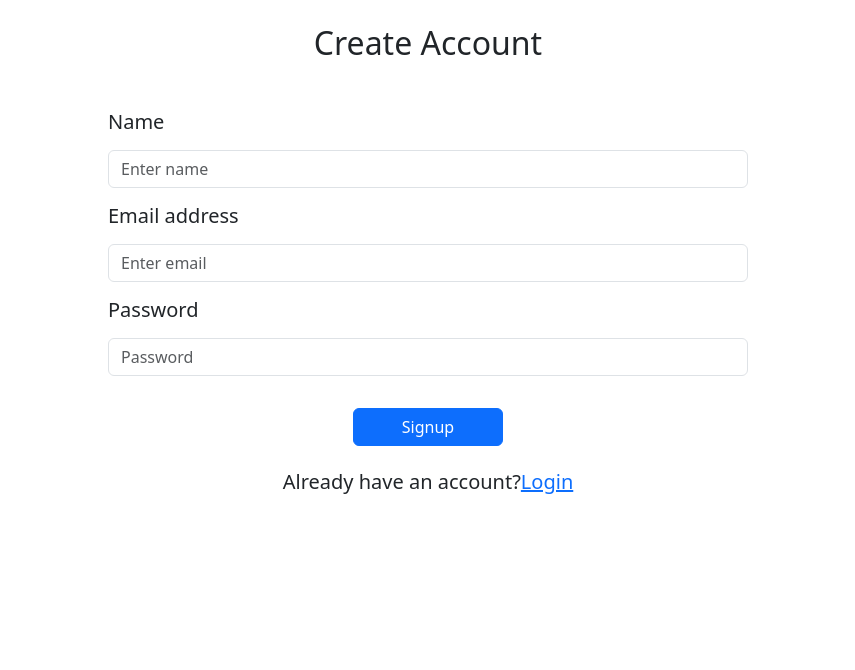
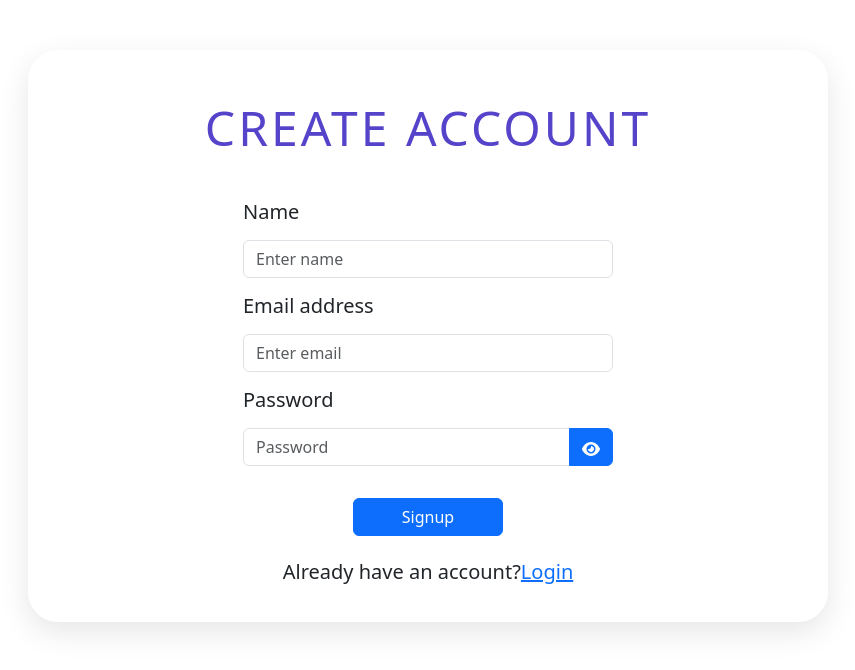
Before and after one commit to Maharajankannan/todos, a React (Vite) app: page /signup in a window 1280 px wide. Shown: the top 670 px of the page, without its empty margins (212-1067 px from the left). Built offline with nearby package versions, Linux system fonts and the light colour scheme.

Commit message:
final-changes

```diff
--- a/package.json
+++ b/package.json
@@ -11,6 +11,7 @@
   "dependencies": {
     "@reduxjs/toolkit": "^1.9.5",
     "bootstrap": "^5.3.1",
+    "bootstrap-icons": "^1.10.5",
     "react": "^18.2.0",
     "react-bootstrap": "^2.8.0",
     "react-dom": "^18.2.0",
--- a/src/App.css
+++ b/src/App.css
@@ -19,3 +19,21 @@
 .pointer{
     cursor: pointer;
 }
+.new-form{
+    max-width: 800px;
+    margin: 50px auto;
+    position: relative;
+    box-shadow: 0 10px 30px 0 rgba(0, 0,0,0.1);
+    padding: 30px;
+    border-radius: 30px ;
+}
+.new-form .title{
+    text-transform: uppercase;
+    text-align: center;
+    letter-spacing: 3px;
+    font-size: 3em;
+    line-height: 48px;
+    /* padding-bottom: 20px; */
+    color: #5543ca;
+
+}
--- a/src/components/todos/Todos.jsx
+++ b/src/components/todos/Todos.jsx
@@ -59,7 +59,7 @@ const Todos = () => {
     <div>
       <div className="d-flex justify-content-between p-4">
         <h1>Sample API</h1>
-        {!user[0]?.loginState ?(
+        {!user?.loginState ?(
             <Link to="/signup">
             <Button variant="primary" size="lg">
               Login/Signup
@@ -76,7 +76,7 @@ const Todos = () => {
 
       <div>
         <div className="d-flex justify-content-between m-4">
-        {user[0]?.loginState ? (
+        {user?.loginState ? (
             <Button
             variant="outline-primary"
             onClick={() => dispatch(fetchTodos())}
@@ -85,7 +85,7 @@ const Todos = () => {
           </Button>
         ):''}
 
-          {user[0]?.loginState && todos.length ? (
+          {user?.loginState && todos.length ? (
             <div className="text-bold">
               <h4>
                 Page {currentPage} of {totalPages}
@@ -97,7 +97,7 @@ const Todos = () => {
         </div>
 
         <div className="row mb-3 my-3 mx-3">
-          {user[0]?.loginState && todos && singleTodo &&
+          {user?.loginState && todos && singleTodo &&
             finalTodos.map((todo, index) => (
 
               <div key={index} className="col-md-3">
@@ -121,7 +121,7 @@ const Todos = () => {
             ))}
         </div>
 
-        {user[0]?.loginState && todos.length ? (
+        {user?.loginState && todos.length ? (
           <div className="text-center mt-5">
             <p>
               <span className="button" onClick={navigatePrev}>
--- a/src/pages/Login.jsx
+++ b/src/pages/Login.jsx
@@ -1,4 +1,5 @@
 import React, { useEffect, useState } from 'react'
+import { InputGroup } from 'react-bootstrap';
 import Button from 'react-bootstrap/Button';
 import Form from 'react-bootstrap/Form';
 import { useDispatch, useSelector } from 'react-redux';
@@ -9,15 +10,23 @@ const Login = () => {
     email:'',
     password:''
   }
-  const {user=[]} = useSelector((state)=>state.auth);
+  const {user} = useSelector((state)=>state.auth);
 
   const [datas, setDatas] = useState(initialState);
   const [formError, setFormError] = useState({});
-  // const users = JSON.parse(localStorage.getItem('registerUser')) ;
-  console.log(Object.values(user));
+  const [textType, setTextType] = useState(false);
+  const users = JSON.parse(localStorage.getItem('registerUser')) ;
 
-    const loginData = user?.filter((el,key)=>{
-      return el?.email === datas?.email && el?.password === datas?.password;
+  console.log(user,'user');
+  console.log(Object.values(user),'users');
+  const final = Object.values(user);
+  // const final1 = Object.keys(user);
+
+
+
+    const loginData = final ?.filter((el,key)=>{
+      console.log(final[0])
+      return final[1] === datas?.email && final[2] === datas?.password;
   });
 
   console.log(loginData);
@@ -78,21 +87,37 @@ const Login = () => {
   }, [user])
 
   return (
-    <div>
-        <h2 className='text-center mt-4 '>User Login</h2>
-        <p className='text-danger text-center mt-4 fw-bold'>{formError?.status}</p>
+    <div >
+      <div className="new-form">
+
+
+        <h2 className='title mt-4 text-center '>User Login</h2>
+        <p className=' text-danger  text-center mt-4 fw-bold'>{formError?.status}</p>
         <div className='w-50 m-auto mt-5'>
         <Form onSubmit={handleLogin}>
       <Form.Group className="mb-3" controlId="formBasicEmail">
         <h5><Form.Label>Email address</Form.Label></h5>
+
         <Form.Control type="text" name="email" value={datas.email} onChange={changeHandler} placeholder="Enter email" />
+
       </Form.Group>
       <p className='text-danger fw-bold'>{formError?.email}</p>
 
       <Form.Group className="mb-3" controlId="formBasicPassword">
         <h5><Form.Label>Password</Form.Label></h5>
-        <Form.Control type="password" name="password" value={datas.password} onChange={changeHandler} placeholder="Password" />
-      </Form.Group>
+        <InputGroup>
+        <Form.Control type={textType ? "text" : "password"} name="password" value={datas.password} onChange={changeHandler} placeholder="Password"/>
+        <Button onClick={()=>setTextType(!textType)}>
+          {
+            textType ? <svg xmlns="http://www.w3.org/2000/svg" height="1em" viewBox="0 0 640 512" style={{fill:"white"}}><path d="M38.8 5.1C28.4-3.1 13.3-1.2 5.1 9.2S-1.2 34.7 9.2 42.9l592 464c10.4 8.2 25.5 6.3 33.7-4.1s6.3-25.5-4.1-33.7L525.6 386.7c39.6-40.6 66.4-86.1 79.9-118.4c3.3-7.9 3.3-16.7 0-24.6c-14.9-35.7-46.2-87.7-93-131.1C465.5 68.8 400.8 32 320 32c-68.2 0-125 26.3-169.3 60.8L38.8 5.1zM223.1 149.5C248.6 126.2 282.7 112 320 112c79.5 0 144 64.5 144 144c0 24.9-6.3 48.3-17.4 68.7L408 294.5c8.4-19.3 10.6-41.4 4.8-63.3c-11.1-41.5-47.8-69.4-88.6-71.1c-5.8-.2-9.2 6.1-7.4 11.7c2.1 6.4 3.3 13.2 3.3 20.3c0 10.2-2.4 19.8-6.6 28.3l-90.3-70.8zM373 389.9c-16.4 6.5-34.3 10.1-53 10.1c-79.5 0-144-64.5-144-144c0-6.9 .5-13.6 1.4-20.2L83.1 161.5C60.3 191.2 44 220.8 34.5 243.7c-3.3 7.9-3.3 16.7 0 24.6c14.9 35.7 46.2 87.7 93 131.1C174.5 443.2 239.2 480 320 480c47.8 0 89.9-12.9 126.2-32.5L373 389.9z"/></svg>
+            :
+            <svg xmlns="http://www.w3.org/2000/svg" height="1em" viewBox="0 0 576 512" style={{fill:"white"}}><path d="M288 32c-80.8 0-145.5 36.8-192.6 80.6C48.6 156 17.3 208 2.5 243.7c-3.3 7.9-3.3 16.7 0 24.6C17.3 304 48.6 356 95.4 399.4C142.5 443.2 207.2 480 288 480s145.5-36.8 192.6-80.6c46.8-43.5 78.1-95.4 93-131.1c3.3-7.9 3.3-16.7 0-24.6c-14.9-35.7-46.2-87.7-93-131.1C433.5 68.8 368.8 32 288 32zM144 256a144 144 0 1 1 288 0 144 144 0 1 1 -288 0zm144-64c0 35.3-28.7 64-64 64c-7.1 0-13.9-1.2-20.3-3.3c-5.5-1.8-11.9 1.6-11.7 7.4c.3 6.9 1.3 13.8 3.2 20.7c13.7 51.2 66.4 81.6 117.6 67.9s81.6-66.4 67.9-117.6c-11.1-41.5-47.8-69.4-88.6-71.1c-5.8-.2-9.2 6.1-7.4 11.7c2.1 6.4 3.3 13.2 3.3 20.3z"/></svg>
+          }
+
+        </Button>
+        </InputGroup>
+        </Form.Group>
+
       <p className='text-danger fw-bold'>{formError?.password}</p>
 
       <div className="text-center">
@@ -110,7 +135,7 @@ const Login = () => {
     </Form>
         </div>
 
-
+          </div>
     </div>
   )
 }
--- a/src/pages/Signup.jsx
+++ b/src/pages/Signup.jsx
@@ -4,6 +4,8 @@ import Form from 'react-bootstrap/Form';
 import { useDispatch } from 'react-redux';
 import { Link, useNavigate } from 'react-router-dom';
 import { addUser } from '../slice/authSlice';
+import { InputGroup } from 'react-bootstrap';
+
 const Signup = () => {
     const dispatch = useDispatch();
     const navigate = useNavigate();
@@ -14,6 +16,7 @@ const Signup = () => {
       }
       const [datas, setDatas] = useState(initialState);
       const [formError, setFormError] = useState({});
+      const [textType, setTextType] = useState(false);
       const changeHandler =(e)=>{
         const {name, value} = e.target;
         setDatas({...datas, [name]: value})
@@ -60,7 +63,8 @@ const Signup = () => {
       }
   return (
     <div>
-        <h2 className='text-center mt-4 '>Create Account</h2>
+      <div className='new-form'>
+        <h2 className='title text-center mt-4 '>Create Account</h2>
         <div className='w-50 m-auto mt-5'>
         <Form onSubmit={handleSubmit}>
       <Form.Group className="mb-3" controlId="formBasicEmail">
@@ -73,10 +77,24 @@ const Signup = () => {
         <Form.Control type="text" name="email" value={datas.email} onChange={changeHandler} placeholder="Enter email" />
       </Form.Group>
       <p className='text-danger fw-bold'>{formError?.email}</p>
+
       <Form.Group className="mb-3" controlId="formBasicPassword">
         <h5><Form.Label>Password</Form.Label></h5>
-        <Form.Control type="password" name="password" value={datas.password} onChange={changeHandler} placeholder="Password" />
+        <InputGroup>
+        <Form.Control type={textType ? "text" : "password"} name="password" value={datas.password} onChange={changeHandler} placeholder="Password"/>
+        <Button onClick={()=>setTextType(!textType)}>
+          {
+            textType ? <svg xmlns="http://www.w3.org/2000/svg" height="1em" viewBox="0 0 640 512" style={{fill:"white"}}><path d="M38.8 5.1C28.4-3.1 13.3-1.2 5.1 9.2S-1.2 34.7 9.2 42.9l592 464c10.4 8.2 25.5 6.3 33.7-4.1s6.3-25.5-4.1-33.7L525.6 386.7c39.6-40.6 66.4-86.1 79.9-118.4c3.3-7.9 3.3-16.7 0-24.6c-14.9-35.7-46.2-87.7-93-131.1C465.5 68.8 400.8 32 320 32c-68.2 0-125 26.3-169.3 60.8L38.8 5.1zM223.1 149.5C248.6 126.2 282.7 112 320 112c79.5 0 144 64.5 144 144c0 24.9-6.3 48.3-17.4 68.7L408 294.5c8.4-19.3 10.6-41.4 4.8-63.3c-11.1-41.5-47.8-69.4-88.6-71.1c-5.8-.2-9.2 6.1-7.4 11.7c2.1 6.4 3.3 13.2 3.3 20.3c0 10.2-2.4 19.8-6.6 28.3l-90.3-70.8zM373 389.9c-16.4 6.5-34.3 10.1-53 10.1c-79.5 0-144-64.5-144-144c0-6.9 .5-13.6 1.4-20.2L83.1 161.5C60.3 191.2 44 220.8 34.5 243.7c-3.3 7.9-3.3 16.7 0 24.6c14.9 35.7 46.2 87.7 93 131.1C174.5 443.2 239.2 480 320 480c47.8 0 89.9-12.9 126.2-32.5L373 389.9z"/></svg>
+            :
+            <svg xmlns="http://www.w3.org/2000/svg" height="1em" viewBox="0 0 576 512" style={{fill:"white"}}><path d="M288 32c-80.8 0-145.5 36.8-192.6 80.6C48.6 156 17.3 208 2.5 243.7c-3.3 7.9-3.3 16.7 0 24.6C17.3 304 48.6 356 95.4 399.4C142.5 443.2 207.2 480 288 480s145.5-36.8 192.6-80.6c46.8-43.5 78.1-95.4 93-131.1c3.3-7.9 3.3-16.7 0-24.6c-14.9-35.7-46.2-87.7-93-131.1C433.5 68.8 368.8 32 288 32zM144 256a144 144 0 1 1 288 0 144 144 0 1 1 -288 0zm144-64c0 35.3-28.7 64-64 64c-7.1 0-13.9-1.2-20.3-3.3c-5.5-1.8-11.9 1.6-11.7 7.4c.3 6.9 1.3 13.8 3.2 20.7c13.7 51.2 66.4 81.6 117.6 67.9s81.6-66.4 67.9-117.6c-11.1-41.5-47.8-69.4-88.6-71.1c-5.8-.2-9.2 6.1-7.4 11.7c2.1 6.4 3.3 13.2 3.3 20.3z"/></svg>
+          }
+
+        </Button>
+        </InputGroup>
+
       </Form.Group>
+
+
       <p className='text-danger fw-bold'>{formError?.password}</p>
       <div className="text-center">
       <Button variant="primary" type="submit" className='px-5 mt-3 '>
@@ -91,6 +109,7 @@ const Signup = () => {
       </div>
     </Form>
         </div>
+        </div>
     </div>
   )
 }
```
Also changed, not shown: 1 other file (tests, documents, lock files or other folders).
